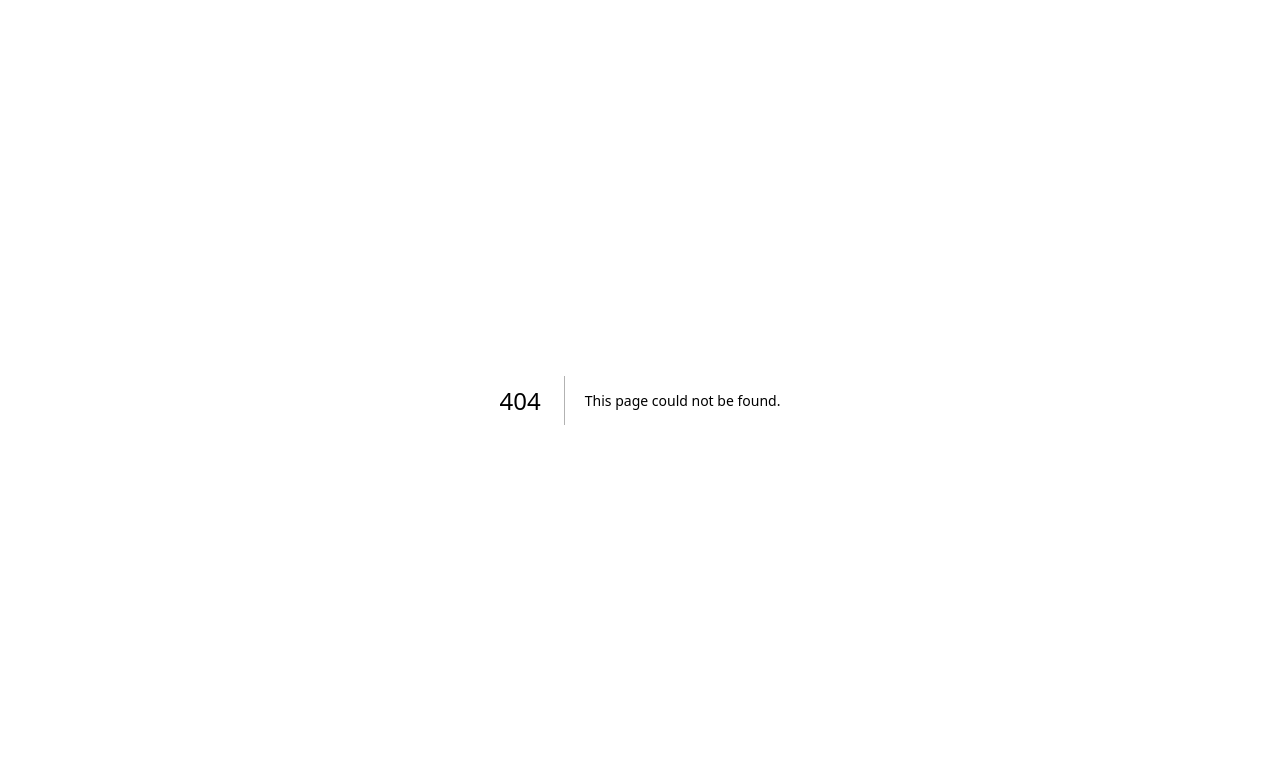
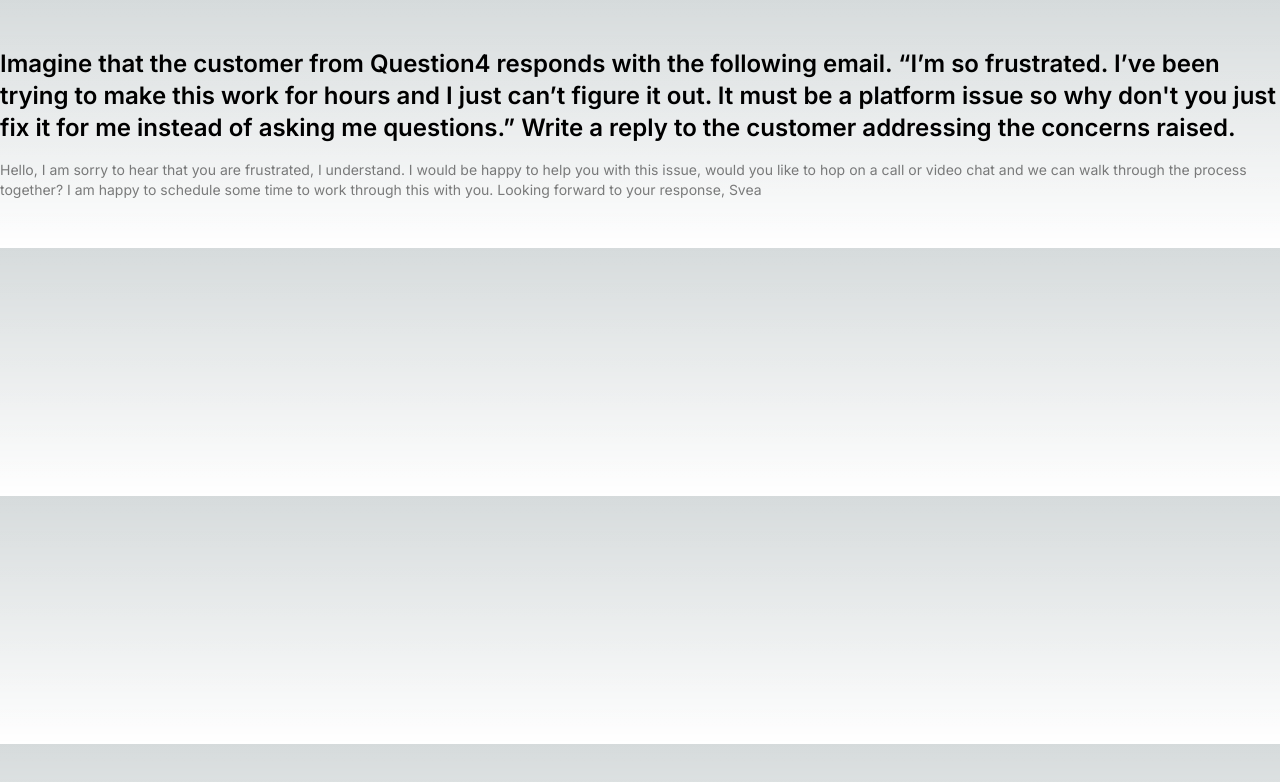
Before and after one commit to svealinnea/nextjs, a Next.js app: page /question5 in a window 1280 px wide. Before the commit this address had no page. Shown: the top 782 px of the page. Built offline with nearby package versions, Linux system fonts and the light colour scheme.

Commit message:
question 5

```diff
--- /dev/null
+++ b/app/question5/page.tsx
@@ -0,0 +1,20 @@
+export default function Page() {
+  return (
+    <div className="container mx-auto py-12">
+      <h1 className="text-2xl font-semibold mb-4">
+        Imagine that the customer from Question4 responds with the following
+        email. “I’m so frustrated. I’ve been trying to make this work for hours
+        and I just can’t figure it out. It must be a platform issue so why don't
+        you just fix it for me instead of asking me questions.” Write a reply to
+        the customer addressing the concerns raised.
+      </h1>
+      <p className="text-sm opacity-50">
+        Hello, I am sorry to hear that you are frustrated, I understand. I would
+        be happy to help you with this issue, would you like to hop on a call or
+        video chat and we can walk through the process together? I am happy to
+        schedule some time to work through this with you. Looking forward to
+        your response, Svea
+      </p>
+    </div>
+  );
+}
```
